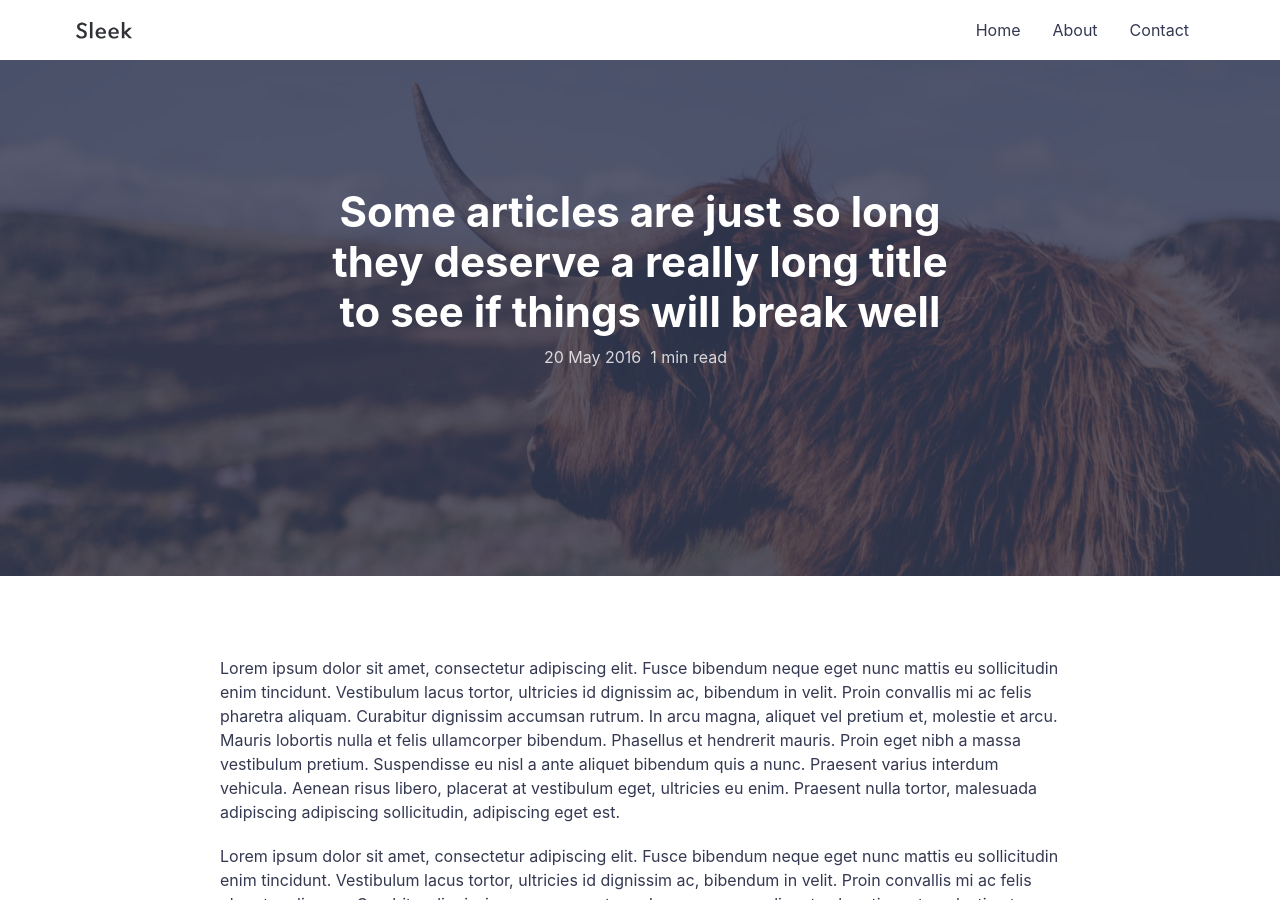
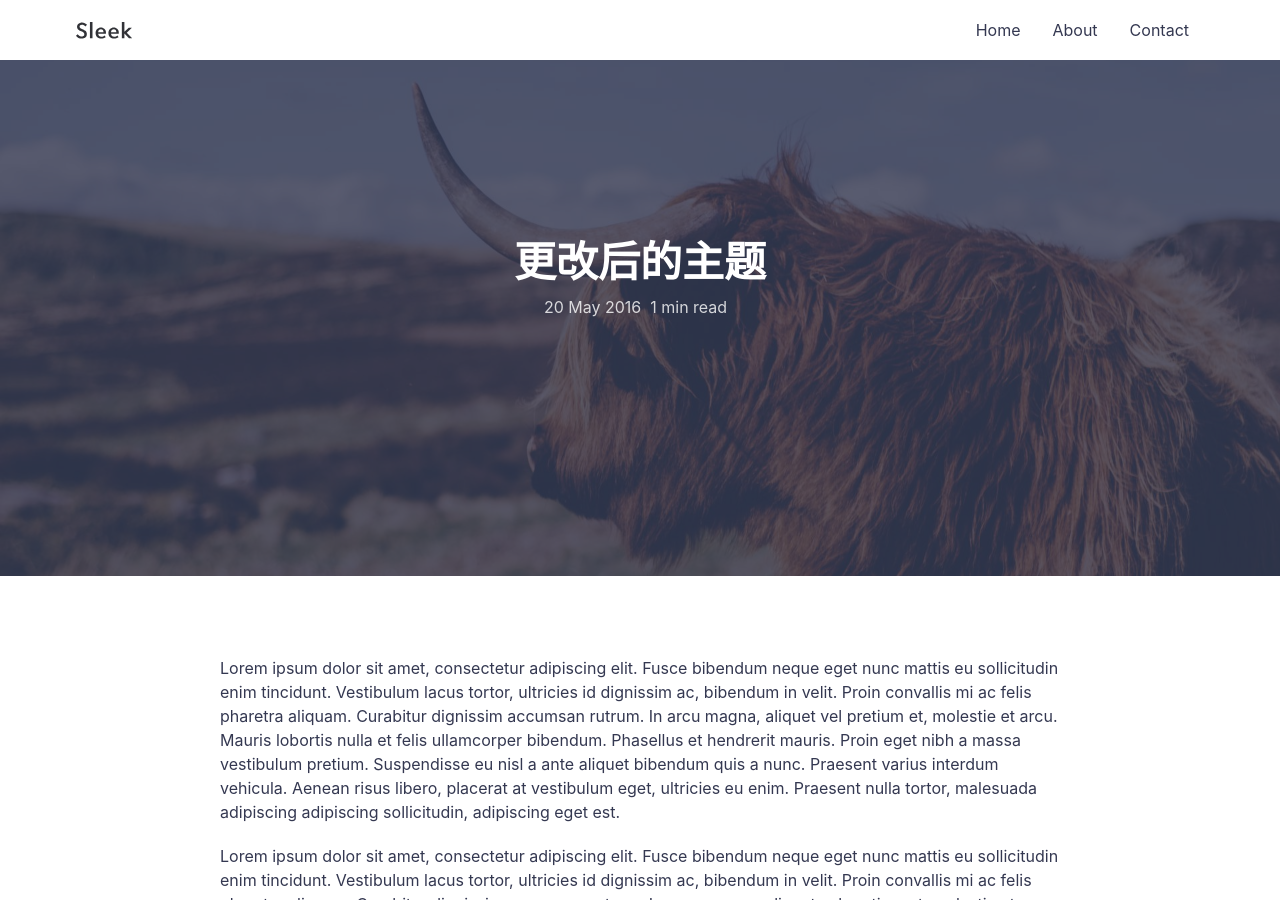
Before and after one commit to lyryueran/lvyueran.github.io, a Jekyll site: the page built from _posts/2016-05-20-super-long-article.md, in a window 1280 px wide and 900 px high. Built offline with Jekyll 4.4.1, drawn with Linux system fonts in a browser that asks for light colours; comment, search, counter and statistics services are not loaded.

Commit message:
blog测试

```diff
--- a/_posts/2016-05-20-super-long-article.md
+++ b/_posts/2016-05-20-super-long-article.md
@@ -1,6 +1,6 @@
 ---
 layout: post
-title: "Some articles are just so long they deserve a really long title to see if things will break well"
+title: "更改后的主题"
 featured-img: shane-rounce-205187
 ---
 
```
